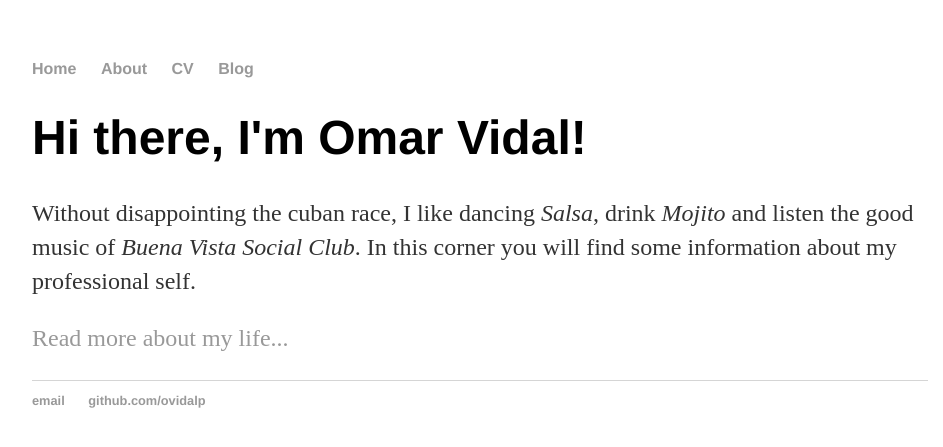
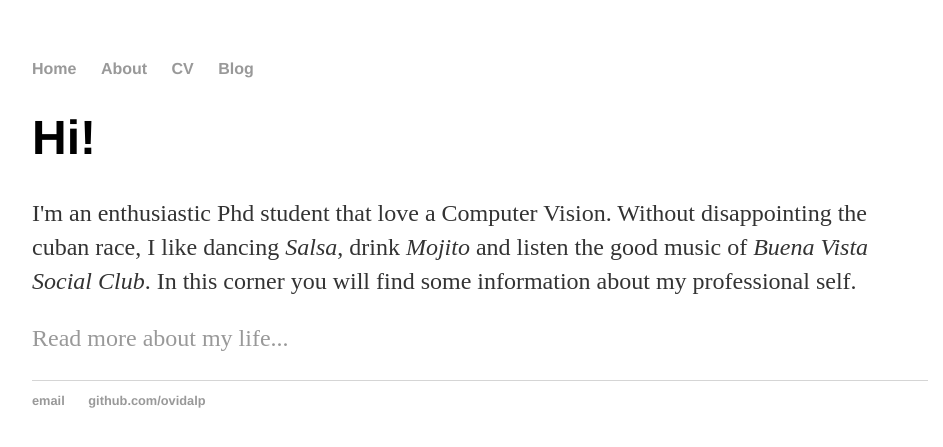
Before and after one commit to ovidalp/ovidalp.github.io, a Jekyll site: the page built from index.html, in a window 1280 px wide. Shown: the top 447 px of the page, without its empty margins (160-1103 px from the left). Built offline with Jekyll 4.4.1, drawn with Linux system fonts in a browser that asks for light colours.

Commit message:
Update index.html

```diff
--- a/index.html
+++ b/index.html
@@ -3,7 +3,7 @@
 title: Omar Vidal, Home Page
 ---
 <div class="blurb">
-	<h1>Hi there, I'm Omar Vidal!</h1>
-	<p>Without disappointing the cuban race, I like dancing <em>Salsa</em>, drink <em>Mojito</em> and listen the good music of <em>Buena Vista Social Club</em>. In this corner you will find some information about my professional self.</p>
+	<h1>Hi!</h1>
+	<p>I'm an enthusiastic Phd student that love a Computer Vision. Without disappointing the cuban race, I like dancing <em>Salsa</em>, drink <em>Mojito</em> and listen the good music of <em>Buena Vista Social Club</em>. In this corner you will find some information about my professional self.</p>
 	<p><a href="/about">Read more about my life...</a></p>
 </div><!-- /.blurb -->
```
